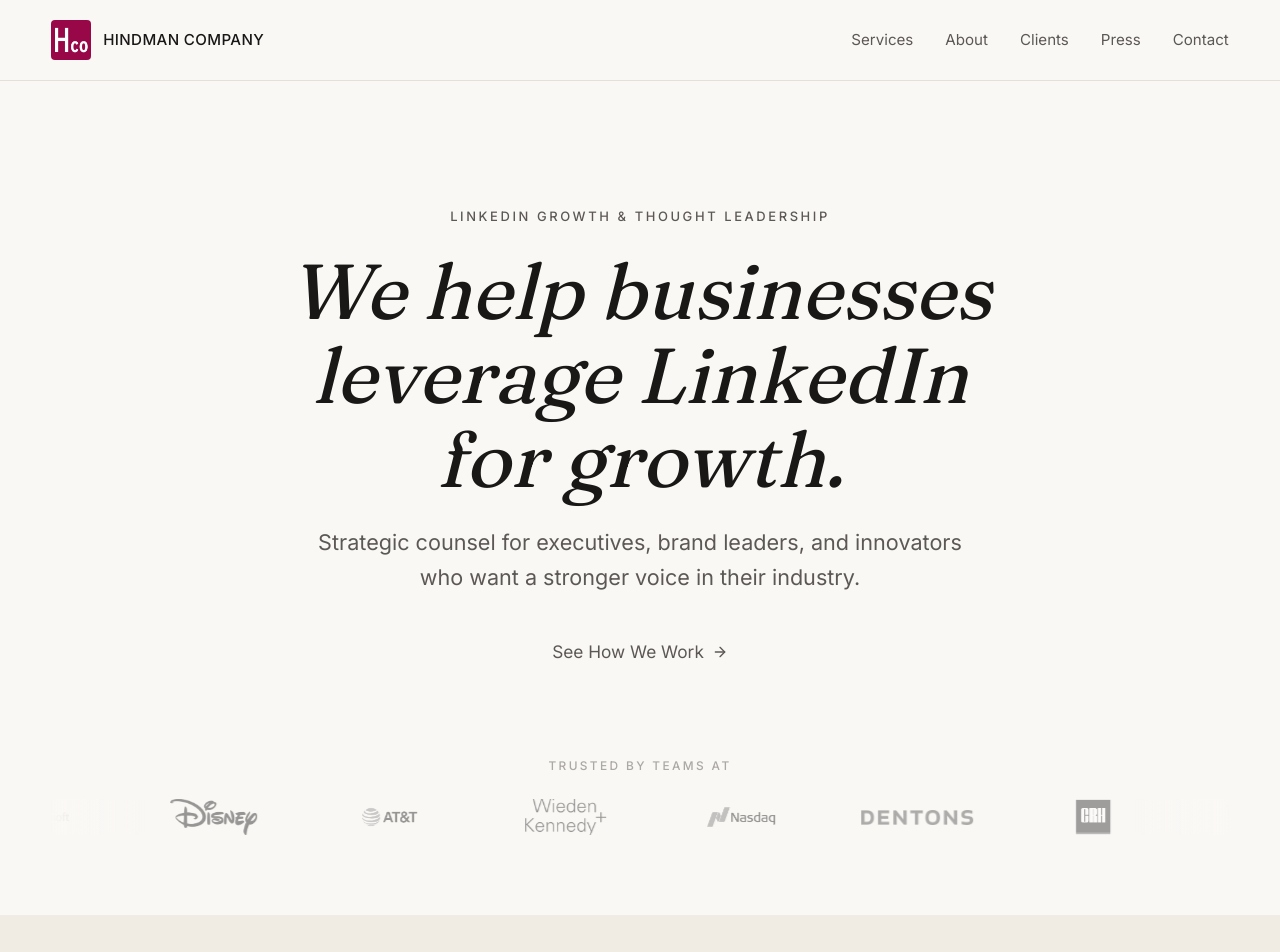
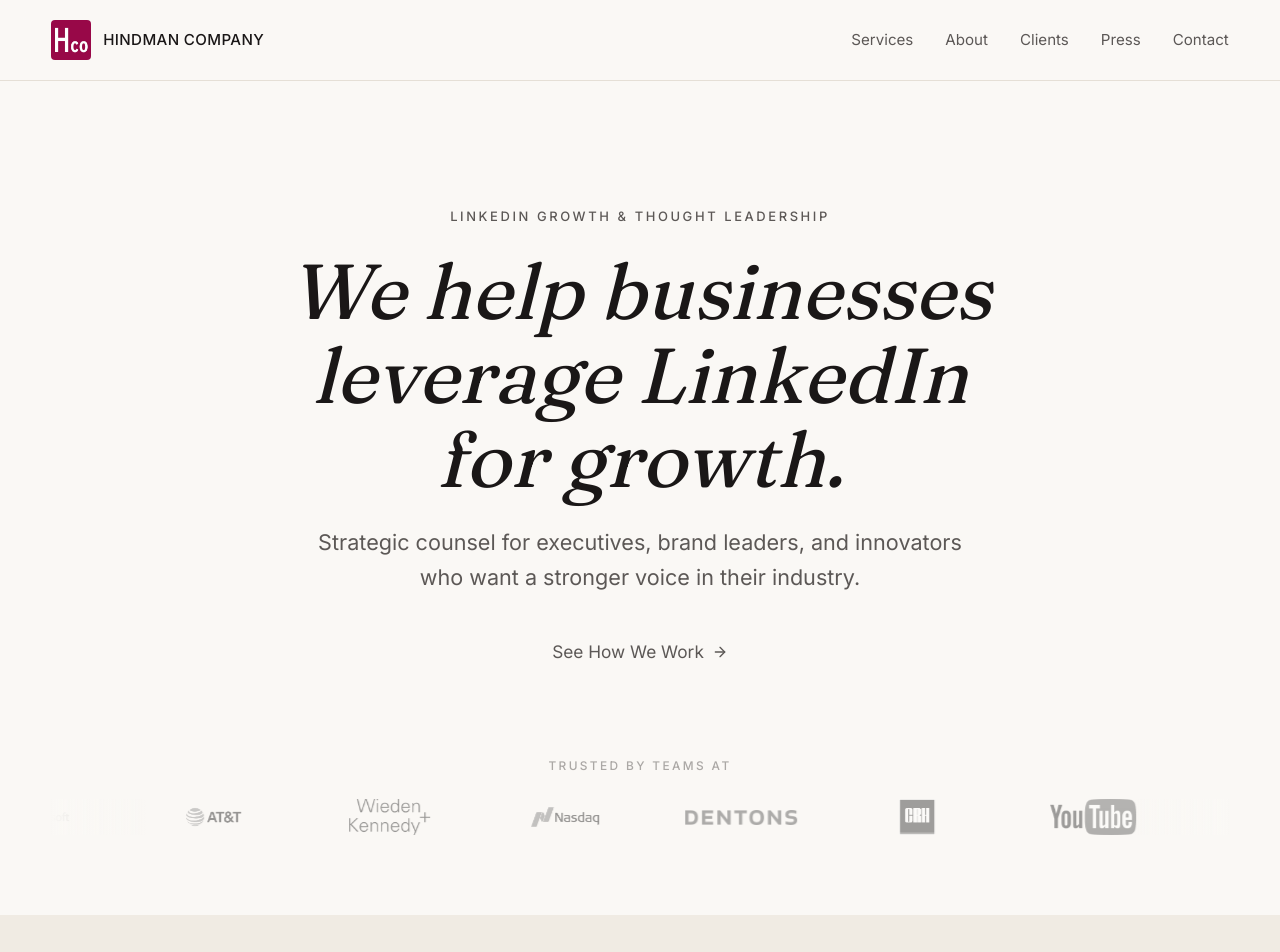
Before and after one commit to walterh1996/HindmanCo, a Next.js app: page / in a window 1280 px wide. Shown: the top 952 px of the page. Built offline with nearby package versions, Linux system fonts and the light colour scheme.

Commit message:
Remove Disney from client lists

```diff
--- a/src/app/clients/page.tsx
+++ b/src/app/clients/page.tsx
@@ -39,7 +39,6 @@ const additionalClients = [
   "Dentons",
   "Wieden+Kennedy",
   "Sugar23",
-  "The Walt Disney Company",
 ];
 
 const clientTypes = [
--- a/src/components/logo-marquee.tsx
+++ b/src/components/logo-marquee.tsx
@@ -4,7 +4,6 @@ import Image from "next/image";
 
 const allClients = [
   { name: "Microsoft", logo: "/images/clients/microsoft.webp" },
-  { name: "Disney", logo: "/images/clients/disney.webp" },
   { name: "AT&T", logo: "/images/clients/att.webp" },
   { name: "Wieden+Kennedy", logo: "/images/clients/wieden-kennedy.webp" },
   { name: "Nasdaq", logo: "/images/clients/nasdaq.webp" },
```
